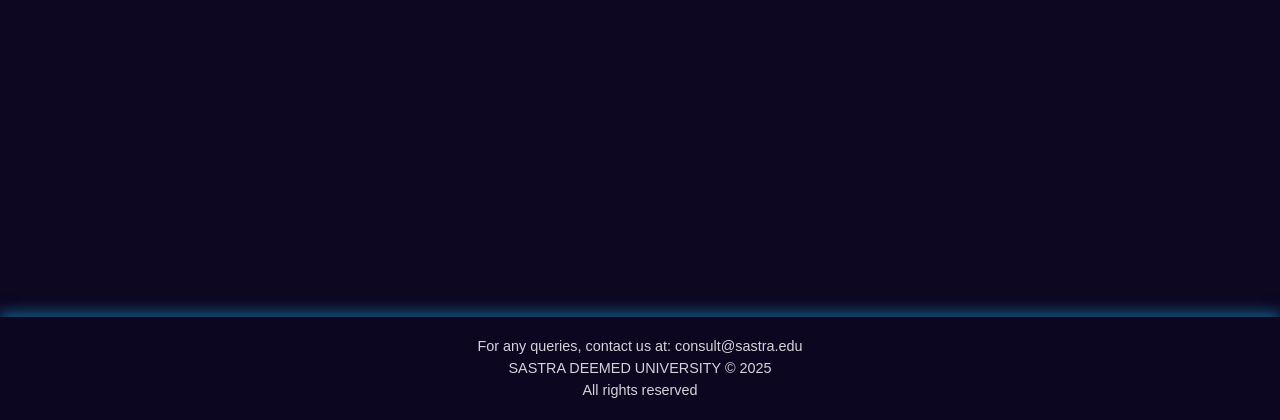
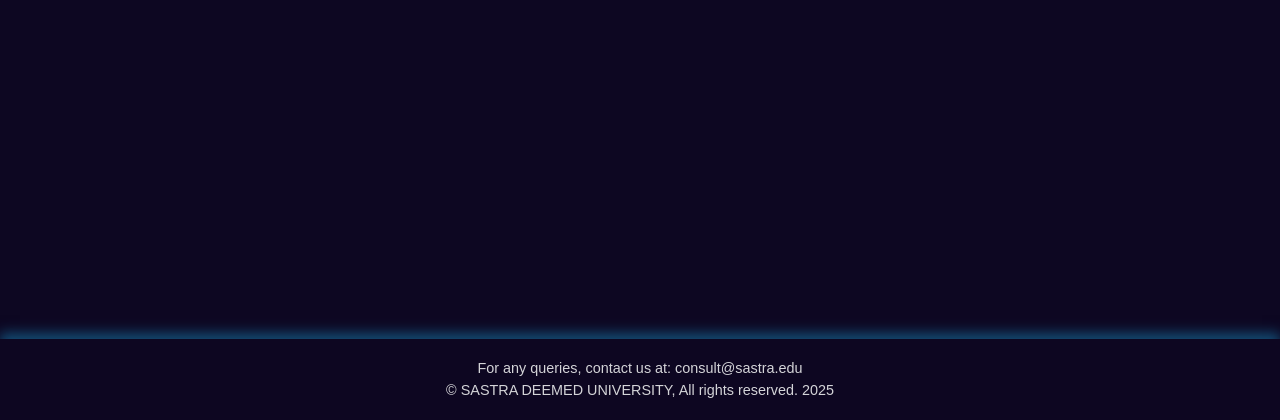
Before and after one commit to SASTRA-Projects/Timetable, a Flask app: page /about in a window 1280 px wide. Shown: the part 380-800 px from the top of the page. Run offline with Flask 3, Linux system fonts and the light colour scheme; the visitor is signed in with stand-in values (Sample User, id 1).

Commit message:
Update footer

```diff
--- a/templates/layout.html
+++ b/templates/layout.html
@@ -316,11 +316,8 @@
     {% block content %}{% endblock %}
   </div>
   <footer>
-    <div id="contact">
-      <p>For any queries, contact us at: consult@sastra.edu</p>
-    </div>
-    <p>SASTRA DEEMED UNIVERSITY © 2025</p>
-    <p>All rights reserved</p>
+    <p id="contact">For any queries, contact us at: consult@sastra.edu</p>
+    <p>© SASTRA DEEMED UNIVERSITY, All rights reserved. 2025</p>
   </footer>
   <script>
     const btn = document.getElementById("themeToggle");
--- a/templates/login.html
+++ b/templates/login.html
@@ -137,7 +137,7 @@ limitations under the License. -->
                 </svg>
             </div>
         {% endif %}
-        <button type="submit" class="active-button">Login</button>
+        <button type="submit" class="active-button">{{ login or "Login" }}</button>
         {% if error_message %}
             <div class="error message">{{ error_message }}</div>
         {% endif %}
```
